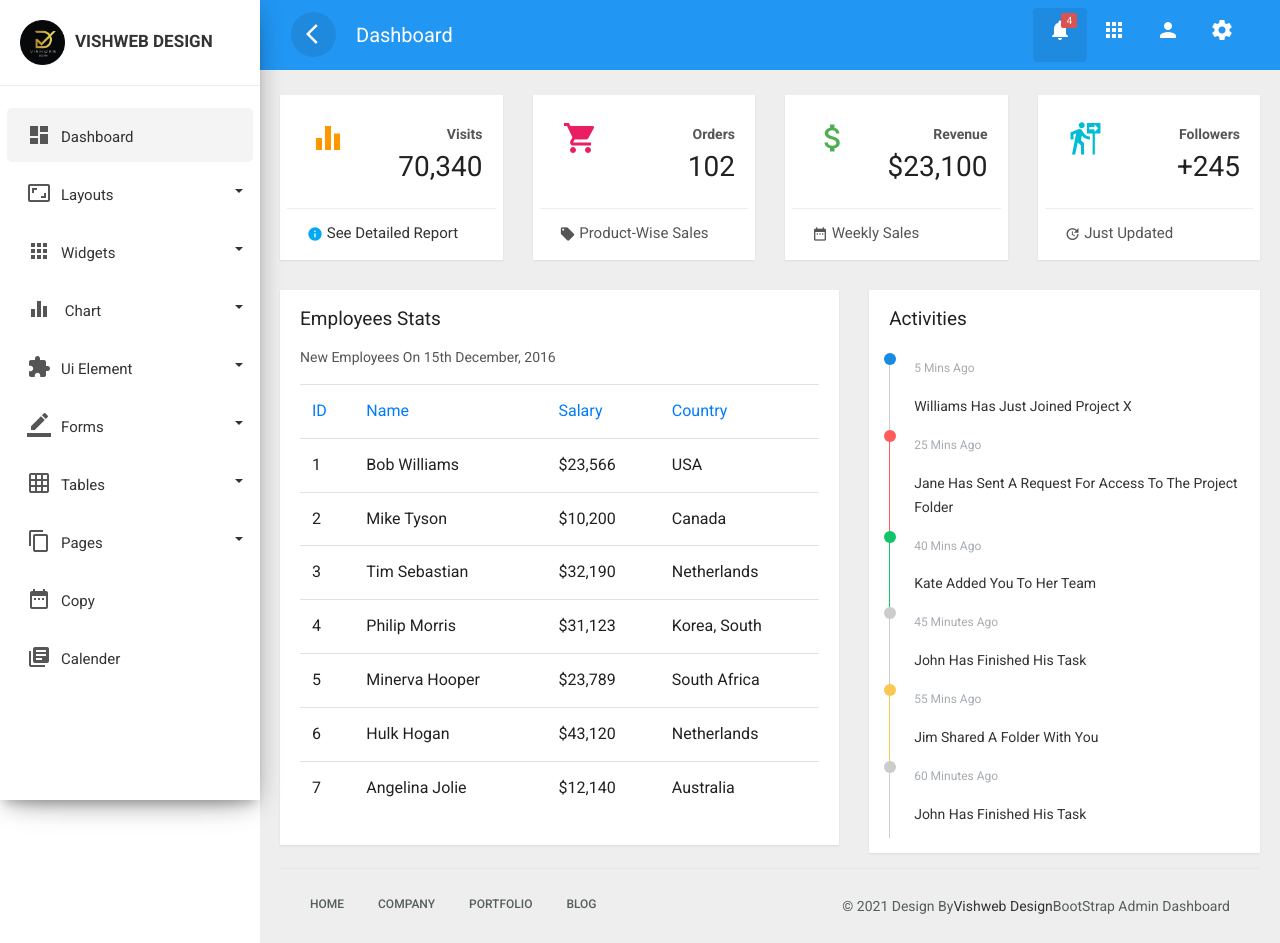
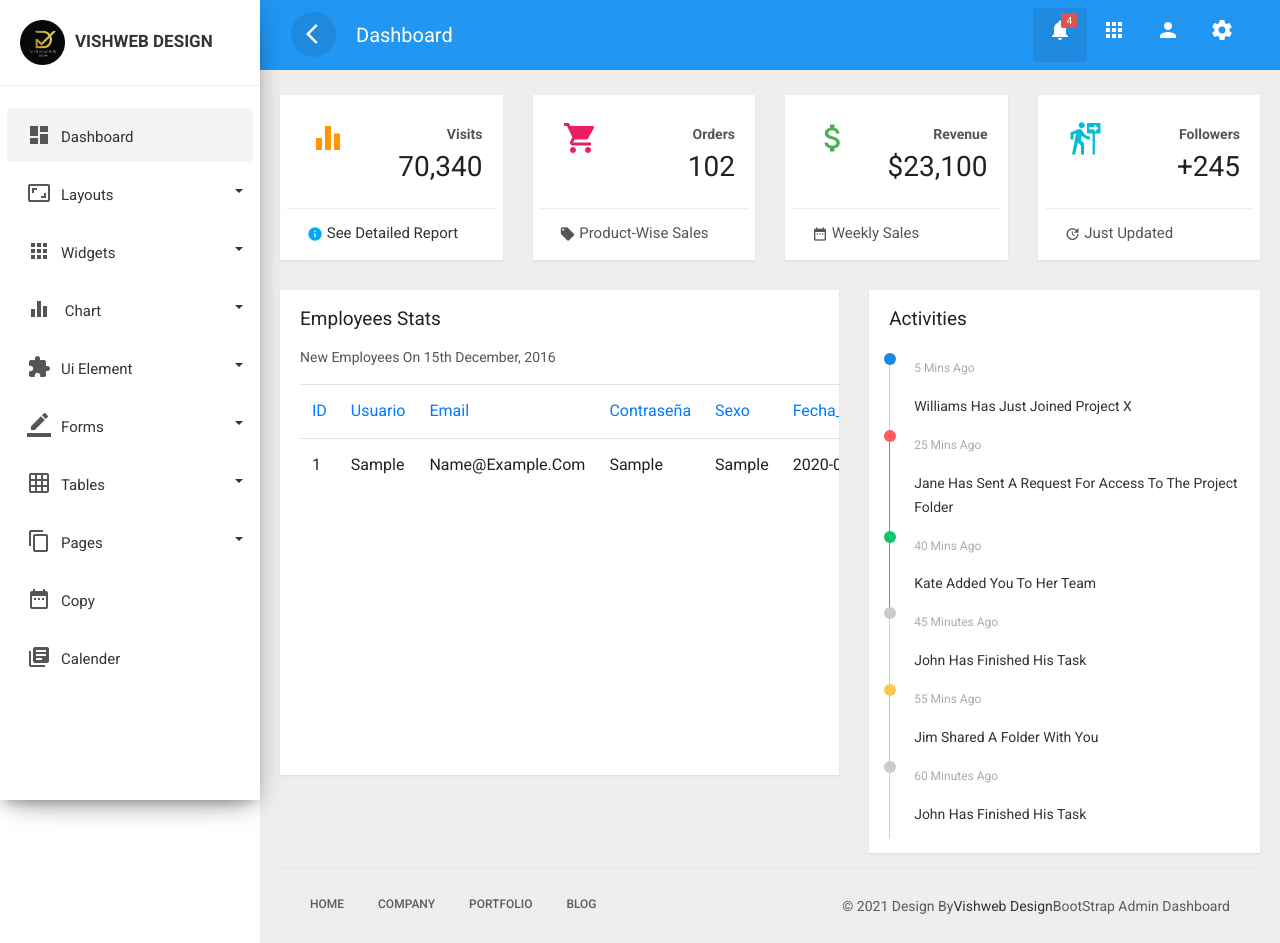
Before and after one commit to EdwinEc09/config-python-flask, a Flask app: page /fronted/index_dashboar in a window 1280 px wide. Run offline with Flask 3, Linux system fonts and the light colour scheme; tables that the repository leaves empty hold one stand-in row (values such as "Sample post"); some libraries are stand-ins or nearby versions; some web fonts are replaced.

Commit message:
se muestran los usuarios pero solo como prueba

```diff
--- /dev/null
+++ b/src/api/mostrar.py
@@ -0,0 +1,29 @@
+from config.db import db, app, ma
+from flask import Blueprint, Flask, session, render_template, request,jsonify,json
+from flask_sqlalchemy import SQLAlchemy
+from model.login import logins
+
+
+routes_mostrar = Blueprint("routes_mostrar", __name__)
+
+
+@routes_mostrar.route('/mostrar_usuarios', methods=['GET'])
+def mostrar_usuarios():
+    datos = {}
+    resultado = db.session.query(logins).select_from(logins).all()
+
+    i = 0
+    goria = []
+    for cate in resultado:
+        i += 1
+        datos[i] = {
+            'id': cate.id,
+            'usuario': cate.usuario,
+            'Email': cate.Email	,
+            'contraseña': cate.contraseña,
+            'sexo': cate.sexo,
+            'fecha_nacimiento': cate.fecha_nacimiento
+
+        }
+        goria.append(datos)
+    return jsonify(datos)
--- a/src/app.py
+++ b/src/app.py
@@ -7,12 +7,15 @@ from config.db import db, app, ma
 
 # #importar los model en orden
 from model.login import logins
+from model.odontologo import odontologos
 
 
 # importacion de los api
 from api.login import routes_login
 app.register_blueprint(routes_login, url_prefix="/api")
 
+from api.mostrar import routes_mostrar
+app.register_blueprint(routes_mostrar, url_prefix="/api")
 
 # importacion del home
 from rutas.home import routes_home
--- /dev/null
+++ b/src/config/static/js/binj/mostrar.js
@@ -0,0 +1,36 @@
+//----------------------funcion mostrar tabla de citas
+function mostrar_cita_admin_tabla() {
+    const divcate = document.getElementById("tabla_prueba");
+
+    axios
+      .get("/api/mostrar_usuarios", {
+        responseType: "json",
+      })
+
+      .then(function (response) {
+        let datos = response.data;
+        var length = Object.keys(datos).length + 1;
+        let mostrar = "";
+        i = 0;
+        for (let index = 1; index < length; index++) {
+          mostrar += ` <tr>
+                  <td>${datos[index].id}</td>
+                  <td>${datos[index].usuario}</td>
+                  <td>${datos[index].Email}</td>
+                  <td>${datos[index].contraseña}</td>
+                  <td>${datos[index].sexo}</td>
+                  <td>${datos[index].fecha_nacimiento}</td>
+                  <td><a class="btn btn-primary btn-edit">Actualizar</a></td>
+                  <td><a class="btn btn-danger btn-eliminar"">Eliminar</a></td>
+                </tr> `;
+        }
+        divcate.innerHTML = mostrar;
+      })
+      .catch(function (error) {
+        // Maneja los errores aquí
+        console.log(error);
+      });
+  }
+  window.addEventListener("load", function () {
+    mostrar_cita_admin_tabla();
+  });
--- a/src/config/templates/main/index.html
+++ b/src/config/templates/main/index.html
@@ -362,53 +362,16 @@
                                     <thead class="text-primary">
                                         <tr>
                                             <th>ID</th>
-                                            <th>Name</th>
-                                            <th>Salary</th>
-                                            <th>Country</th>
+                                            <th>Usuario</th>
+                                            <th>Email</th>
+                                            <th>contraseña</th>
+                                            <th>sexo</th>
+                                            <th>fecha_nacimiento</th>
                                         </tr>
                                     </thead>
                                     <tbody>
-                                        <tr>
-                                            <td>1</td>
-                                            <td>Bob Williams</td>
-                                            <td>$23,566</td>
-                                            <td>USA</td>
-                                        </tr>
-                                        <tr>
-                                            <td>2</td>
-                                            <td>Mike Tyson</td>
-                                            <td>$10,200</td>
-                                            <td>Canada</td>
-                                        </tr>
-                                        <tr>
-                                            <td>3</td>
-                                            <td>Tim Sebastian</td>
-                                            <td>$32,190</td>
-                                            <td>Netherlands</td>
-                                        </tr>
-                                        <tr>
-                                            <td>4</td>
-                                            <td>Philip Morris</td>
-                                            <td>$31,123</td>
-                                            <td>Korea, South</td>
-                                        </tr>
-                                        <tr>
-                                            <td>5</td>
-                                            <td>Minerva Hooper</td>
-                                            <td>$23,789</td>
-                                            <td>South Africa</td>
-                                        </tr>
-                                        <tr>
-                                            <td>6</td>
-                                            <td>Hulk Hogan</td>
-                                            <td>$43,120</td>
-                                            <td>Netherlands</td>
-                                        </tr>
-                                        <tr>
-                                            <td>7</td>
-                                            <td>Angelina Jolie </td>
-                                            <td>$12,140</td>
-                                            <td>Australia</td>
+                                        <tr id="tabla_prueba">
+
                                         </tr>
                                     </tbody>
                                 </table>
@@ -517,6 +480,8 @@
     <script src="{{url_for('static', filename='js/popper.min.js')}}"></script>
     <script src="{{url_for('static', filename='js/bootstrap.min.js')}}"></script>
     <script src="{{url_for('static', filename='js/jquery-3.3.1.min.js')}}"></script>
+    <script src="{{url_for('static', filename='js/binj/mostrar.js')}}"></script>
+
 
     <script type="text/javascript">
         $(document).ready(function () {
--- a/src/config/templates/main/login.html
+++ b/src/config/templates/main/login.html
@@ -39,7 +39,7 @@
 
                 <div class="register-link">
                     <p>Don't have an account?
-                        <!-- <a href="fronted/index_registro">Register</a> -->
+                        <a href="fronted/index_registro">Register</a>
                     </p>
                 </div>
             </form>
--- a/src/config/templates/main/registro.html
+++ b/src/config/templates/main/registro.html
@@ -49,7 +49,7 @@
                 <button type="submit" onclick="registrar()">Registrarme</button>
                 <div class="register-link">
                     <p>Already have an account?
-                        <a href="#">Login</a>
+                        <a href="/">Login</a>
                     </p>
                 </div>
             </form>
--- a/src/model/login.py
+++ b/src/model/login.py
@@ -3,7 +3,7 @@ from config.db import db, app, ma
 
 
 class logins(db.Model):
-    __tablename__ = "tbllogin"
+    __tablename__ = "tblusuarios"
 
     id = db.Column(db.Integer, primary_key=True)
     usuario = db.Column(db.String(50))
```
Also changed, not shown: src/api/login.py (+3 -6 lines), src/config/static/js/binj/login.js (+6 -9 lines), src/model/odontologo.py (added, +29 -0 lines).
